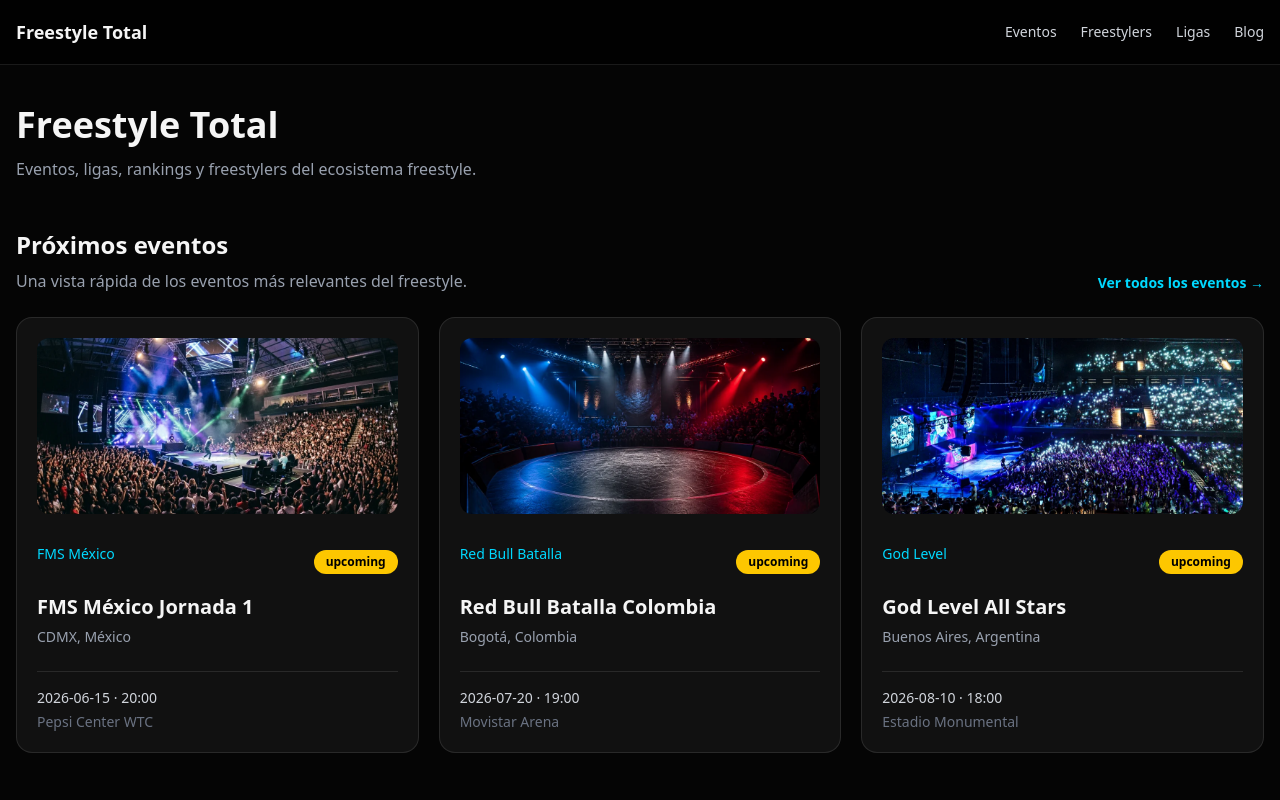
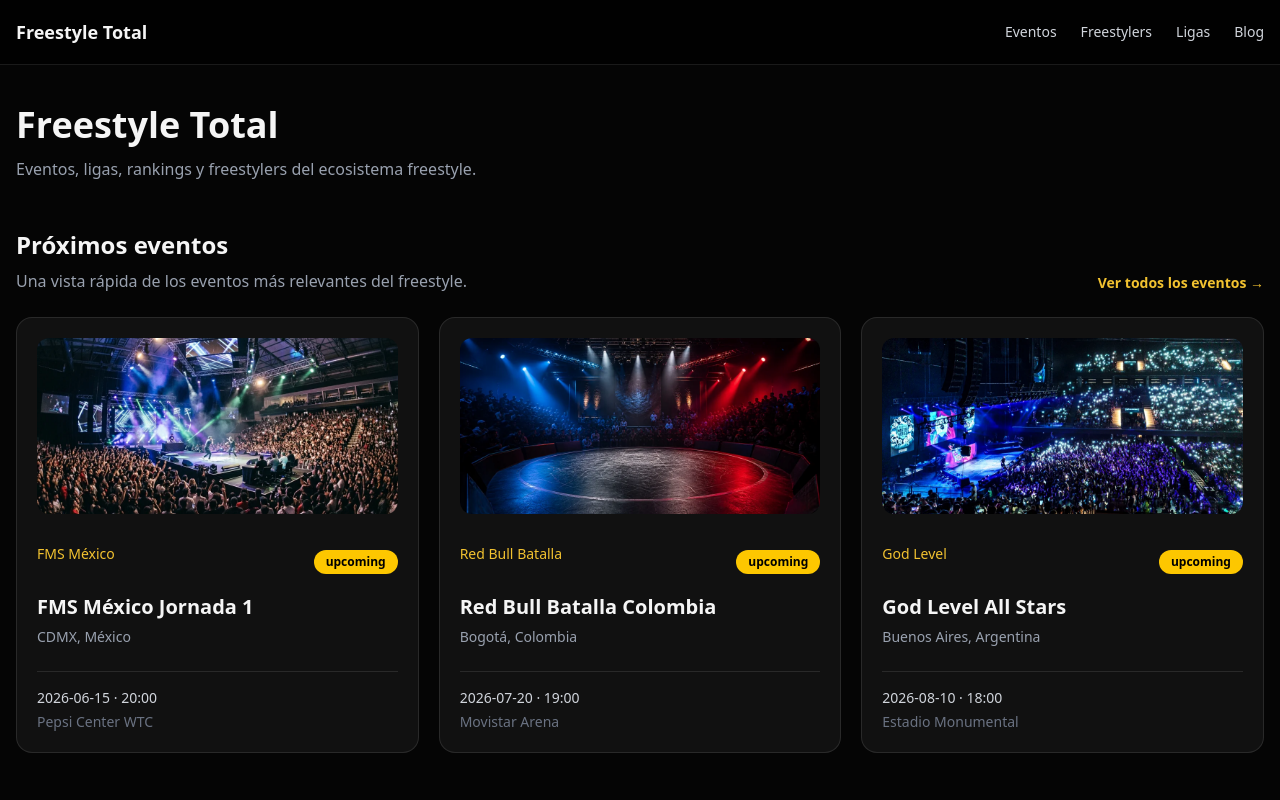
Before and after one commit to asGerath/freestylett, a Next.js app: page / in a window 1280 px wide. Shown: the top 800 px of the page. Built offline with nearby package versions, Linux system fonts and the light colour scheme.

Commit message:
feat(branding): use primary blue logo

```diff
--- a/src/app/globals.css
+++ b/src/app/globals.css
@@ -5,8 +5,8 @@
   --color-surface: #111111;
   --color-text: #f5f5f5;
   --color-muted: #a3a3a3;
-  --color-primary: #f2c230;
-  --color-accent: #00d9ff;
+  --color-primary: #22c7f2;
+  --color-accent: #f2c230;
 }
 
 body {
```
